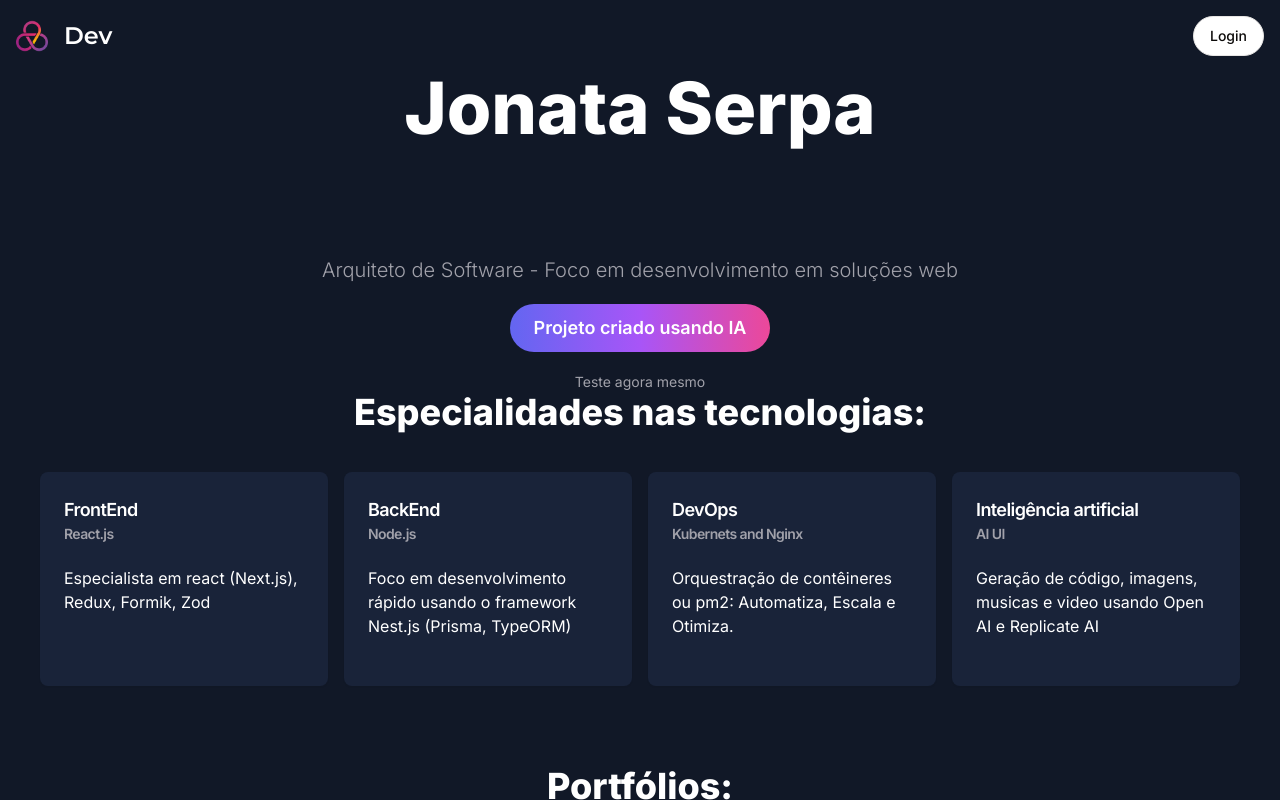
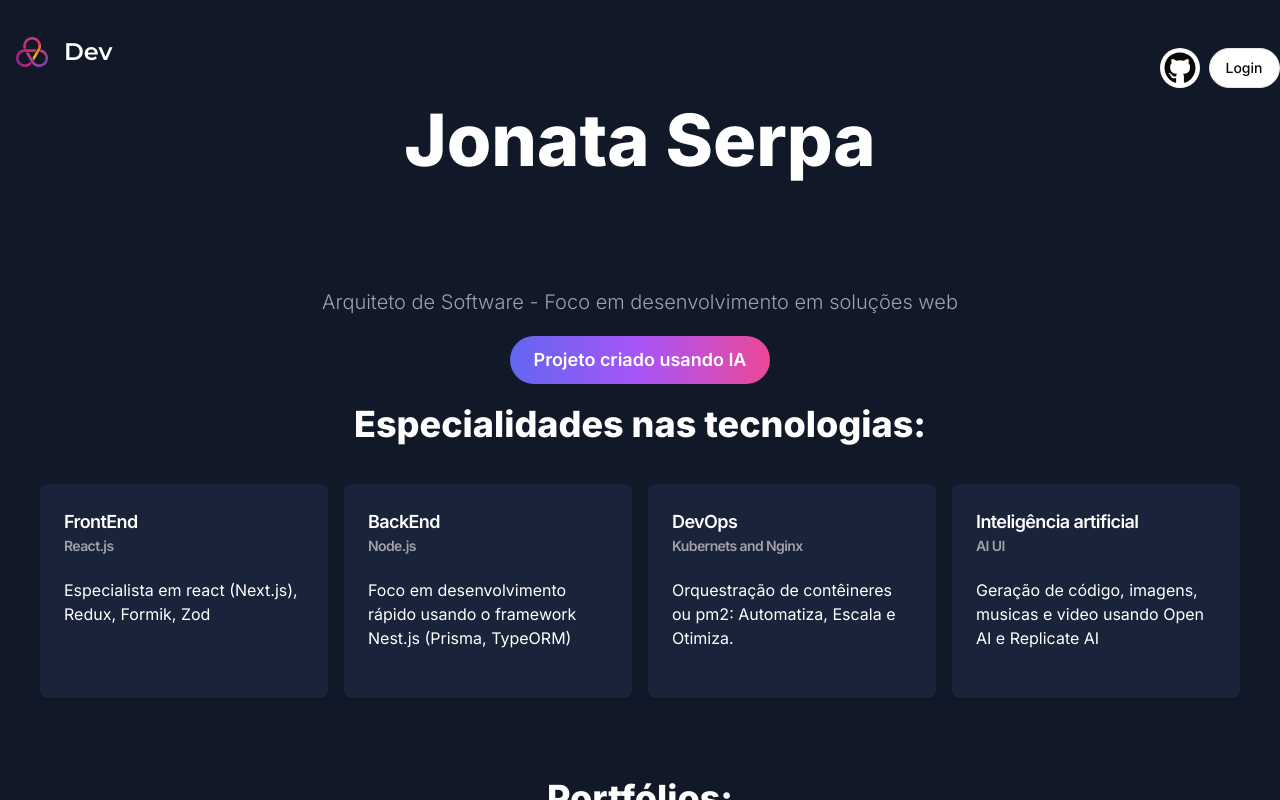
Before and after one commit to jonataserpa/frontend-next13-ai-saas, a Next.js app: page / in a window 1280 px wide. Built offline with nearby package versions, Linux system fonts and the light colour scheme; no server answers.

Commit message:
feat: adjust link git

```diff
--- a/components/landing-hero.tsx
+++ b/components/landing-hero.tsx
@@ -26,7 +26,7 @@ export const LandingHero = () => {
                 " - FullStack - ",
                 "FronEnd - (React, Angular, Vue)",
                 "BackEnd - (Nodejs, PHP, Java)",
-                "DevOps - (Kubernetes, Observabilidade)"
+                "DevOps - (Kubernetes, Nginx)"
               ],
               autoStart: true,
               loop: true,
@@ -45,7 +45,7 @@ export const LandingHero = () => {
         </Link>
       </div>
       <div className="text-zinc-400 text-xs md:text-sm font-normal">
-        Teste agora mesmo
+
       </div>
     </div>
   );
--- a/components/landing-navbar.tsx
+++ b/components/landing-navbar.tsx
@@ -7,6 +7,7 @@ import { useAuth } from "@clerk/nextjs";
 
 import { cn } from "@/lib/utils";
 import { Button } from "@/components/ui/button";
+import { FaGithub } from 'react-icons/fa';
 
 const font = Montserrat({ weight: '600', subsets: ['latin'] });
 
@@ -24,11 +25,20 @@ export const LandingNavbar = () => {
         </h1>
       </Link>
       <div className="flex items-center gap-x-2">
-        <Link href={isSignedIn ? "/dashboard" : "/sign-up"}>
-          <Button variant="outline" className="rounded-full">
-            Login
-          </Button>
-        </Link>
+        <div className="flex flex-row items-center gap-6 mt-8 justify-center">
+          <div className="w-10 h-10 bg-white rounded-full flex items-center justify-center cursor-pointer hover:opacity-80 transition">
+            <Link href="https://github.com/jonataserpa" target="_blank" className="flex items-center">
+              <FaGithub size={32} />
+            </Link>
+          </div>
+          <div className="w-10 h-10 bg-white rounded-full flex items-center justify-center cursor-pointer hover:opacity-80 transition">
+            <Link href={isSignedIn ? "/dashboard" : "/sign-up"}>
+              <Button variant="outline" className="rounded-full">
+                Login
+              </Button>
+            </Link>
+          </div>
+        </div>
       </div>
     </nav>
   )
--- a/package.json
+++ b/package.json
@@ -44,6 +44,7 @@
     "react-hot-toast": "^2.4.1",
     "react-markdown": "^8.0.7",
     "replicate": "^0.12.3",
+    "react-icons": "^4.7.1",
     "stripe": "^12.13.0",
     "tailwind-merge": "^1.13.2",
     "tailwindcss": "3.3.2",
```
Also changed, not shown: 1 other file (tests, documents, lock files or other folders).
